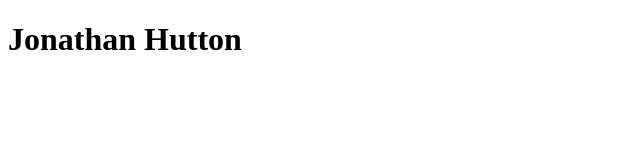
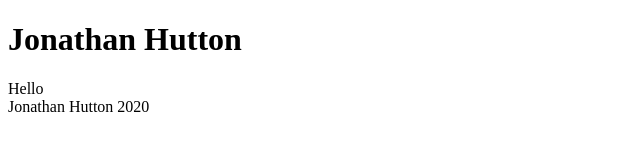
Before and after one commit to huttonjonathan/huttonjonathan.github.io, a plain HTML site: page index.html in a window 1280 px wide. Shown: the whole page, without its empty margins (0-640 px from the left). Drawn offline with Linux system fonts and the light colour scheme.

Commit message:
Added content sectioning

```diff
--- a/index.html
+++ b/index.html
@@ -6,6 +6,10 @@
     <title>Jonathan Hutton</title>
   </head>
   <body>
-    <h1>Jonathan Hutton</h1>
+    <header>
+      <h1>Jonathan Hutton</h1>
+    </header>
+    <main>Hello</main>
+    <footer>Jonathan Hutton 2020</footer>
   </body>
 </html>
```
